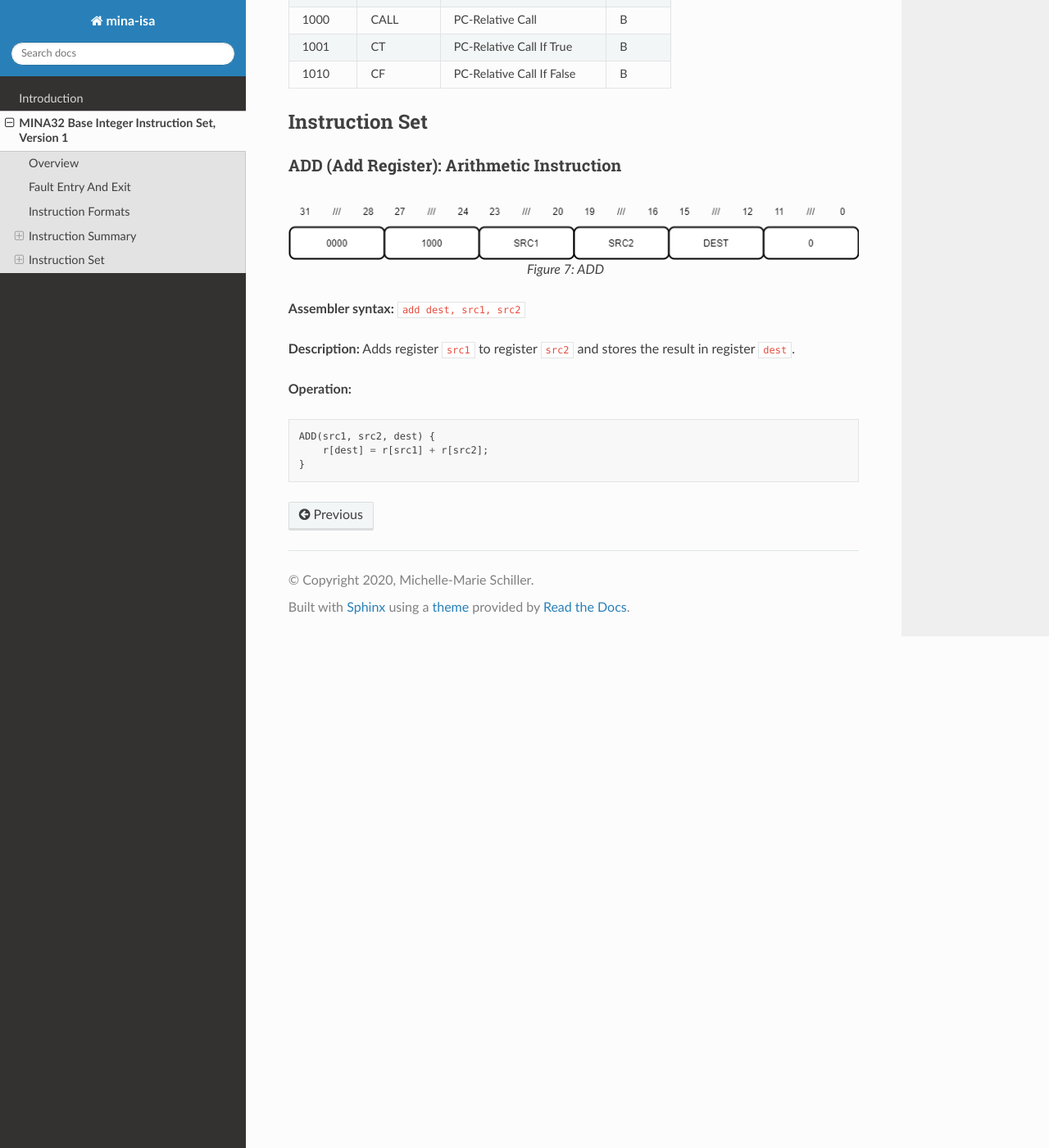
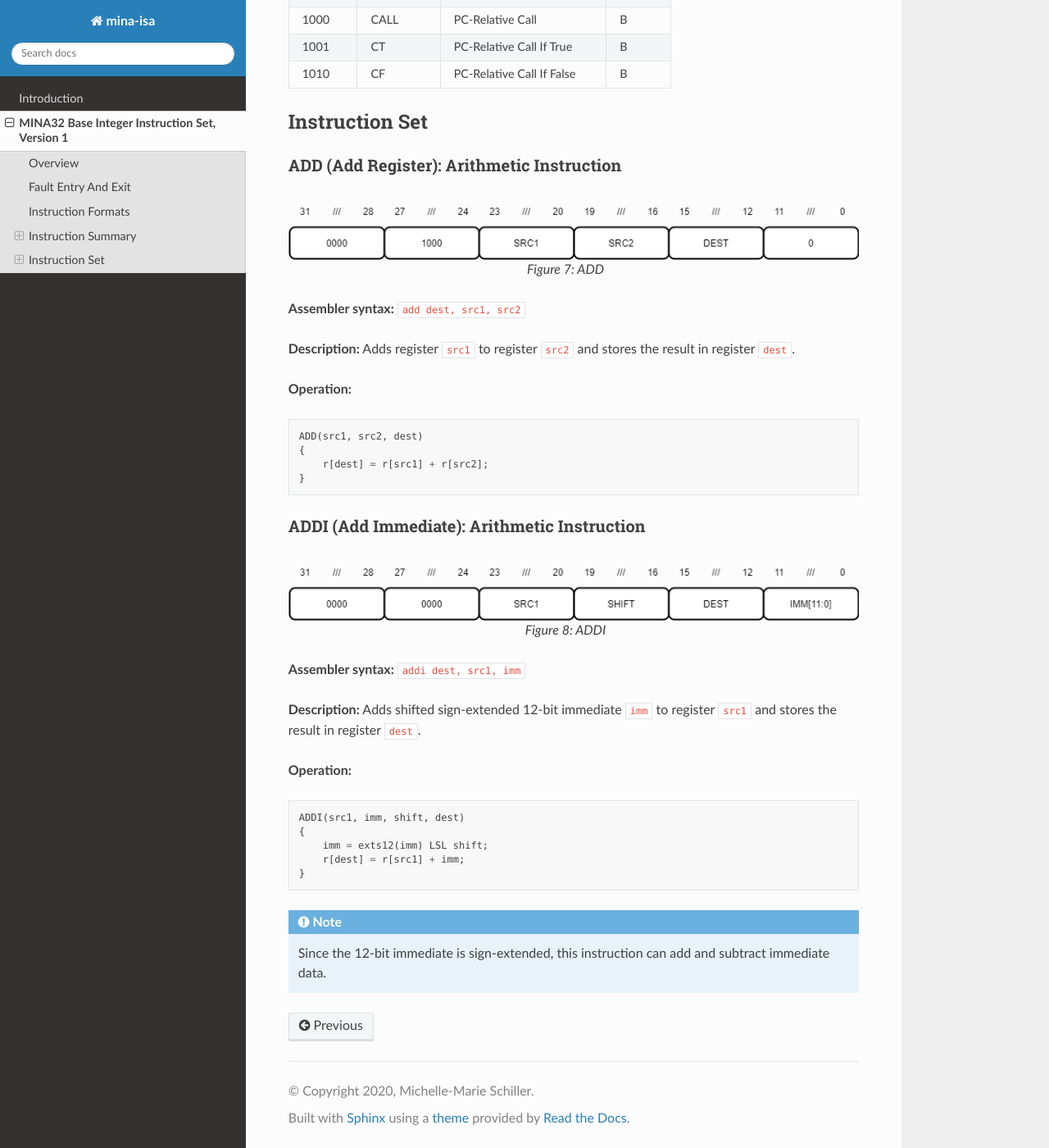
Before and after one commit to ladystarbreeze/mina-isa, a Sphinx documentation site: the page built from docs/mina32.rst, in a window 1280 px wide and 1400 px high, scrolled down 6354 px. Shown: the whole window at 82% size. Built offline with Sphinx 7.4.7 and the Read the Docs theme 2.0.0, drawn with Linux system fonts in a browser that asks for light colours.

Commit message:
Added ADDI description
Added: [docs] ADDI

```diff
--- a/docs/mina32.rst
+++ b/docs/mina32.rst
@@ -372,6 +372,33 @@ ADD (Add Register): Arithmetic Instruction
 
 .. code-block:: c
 
-   ADD(src1, src2, dest) {
+   ADD(src1, src2, dest)
+   {
        r[dest] = r[src1] + r[src2];
    }
+
+ADDI (Add Immediate): Arithmetic Instruction
+^^^^^^^^^^^^^^^^^^^^^^^^^^^^^^^^^^^^^^^^^^^^
+
+.. figure:: images/addi.png
+   :width:    722px
+   :align:    center
+   :alt:      alternate text
+
+   Figure 8: ADDI
+
+**Assembler syntax:** ``addi dest, src1, imm``
+
+**Description:** Adds shifted sign-extended 12-bit immediate ``imm`` to register ``src1`` and stores the result in register ``dest``.
+
+**Operation:**
+
+.. code-block:: c
+
+   ADDI(src1, imm, shift, dest)
+   {
+       imm = exts12(imm) LSL shift;
+       r[dest] = r[src1] + imm;
+   }
+
+.. note:: Since the 12-bit immediate is sign-extended, this instruction can add and subtract immediate data.
```
Also changed, not shown: docs/images/addi.png (added).
